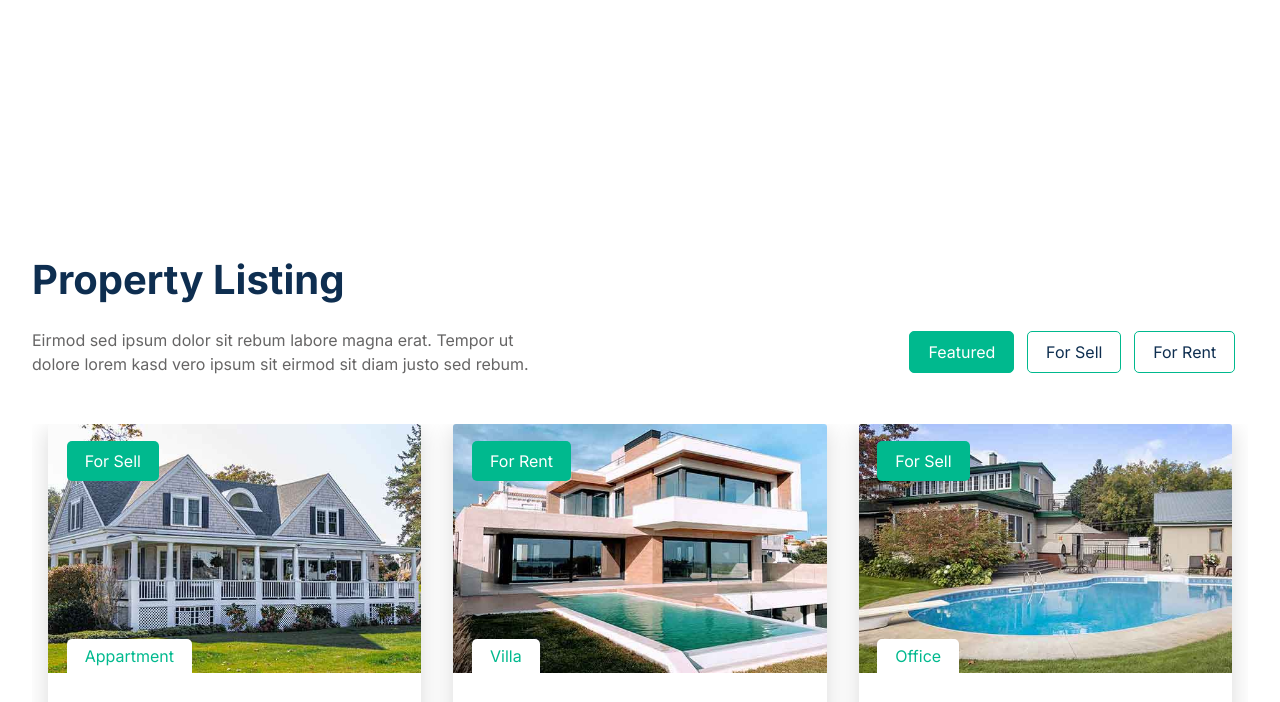
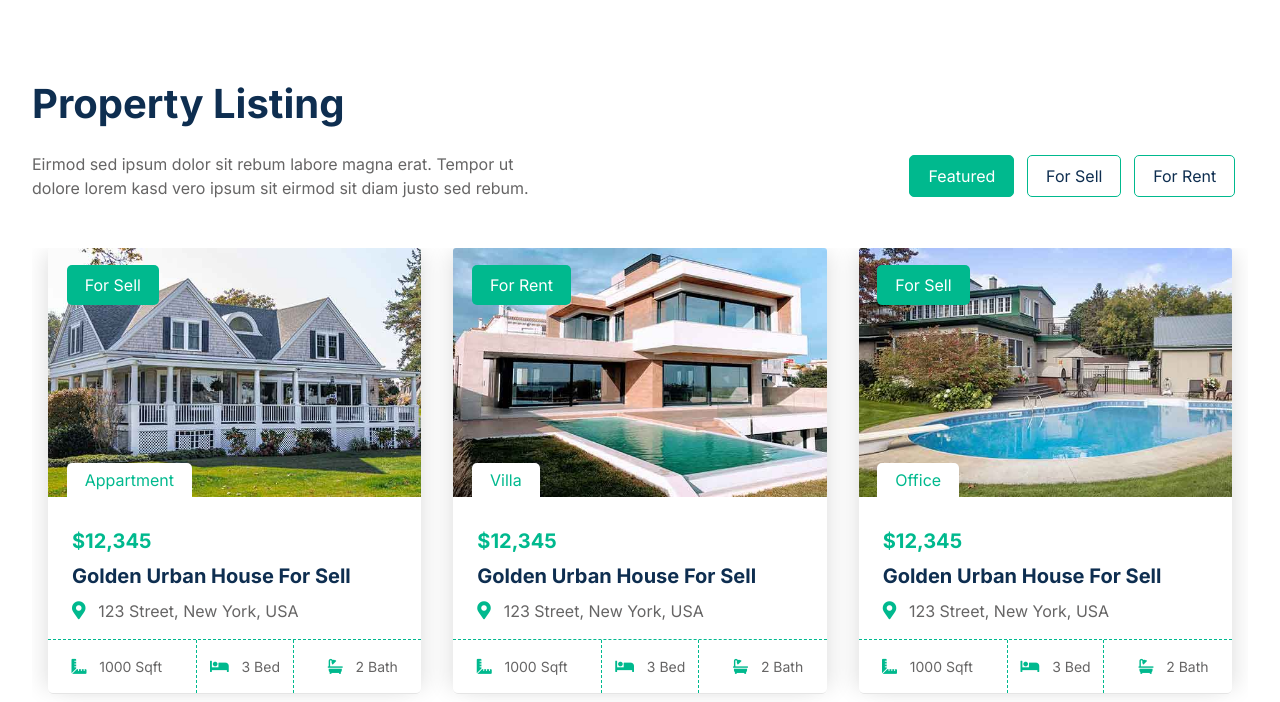
Before and after one commit to RahmaElbially/Makkan-Project, a plain HTML site: page index.html in a window 1280 px wide. Shown: the part 2492-3194 px from the top of the page. Drawn offline with nearby package versions, Linux system fonts and the light colour scheme.

Commit message:
edit margins

```diff
--- a/CSS/SASS/Pages/_homePage.scss
+++ b/CSS/SASS/Pages/_homePage.scss
@@ -279,18 +279,21 @@ body{
 /*Start Property Listing*/
 
 .property-listing{
+    @media #{$largeLabScreen} {
+        margin-top: -6rem !important;
+    }
     @media #{$smallLabScreen} {
-        margin-top: -6rem;
+        margin-top: -6rem !important;
     }
     @media #{$tabletScreen} {
-        margin-top: 28rem;
+        margin-top: 28rem !important;
     }
     @media #{$largeMobileScreen} {
-        margin-top: 22rem;
+        margin-top: 22rem !important;
         padding: 0 3rem;
     }
     @media #{$mobileScreen} {
-        margin-top: 18rem;
+        margin-top: 18rem !important;
         padding: 0 1rem;
     }
     @media #{$smallMobileScreen} {
```
Also changed, not shown: CSS/homePage.css, 1 other file.
